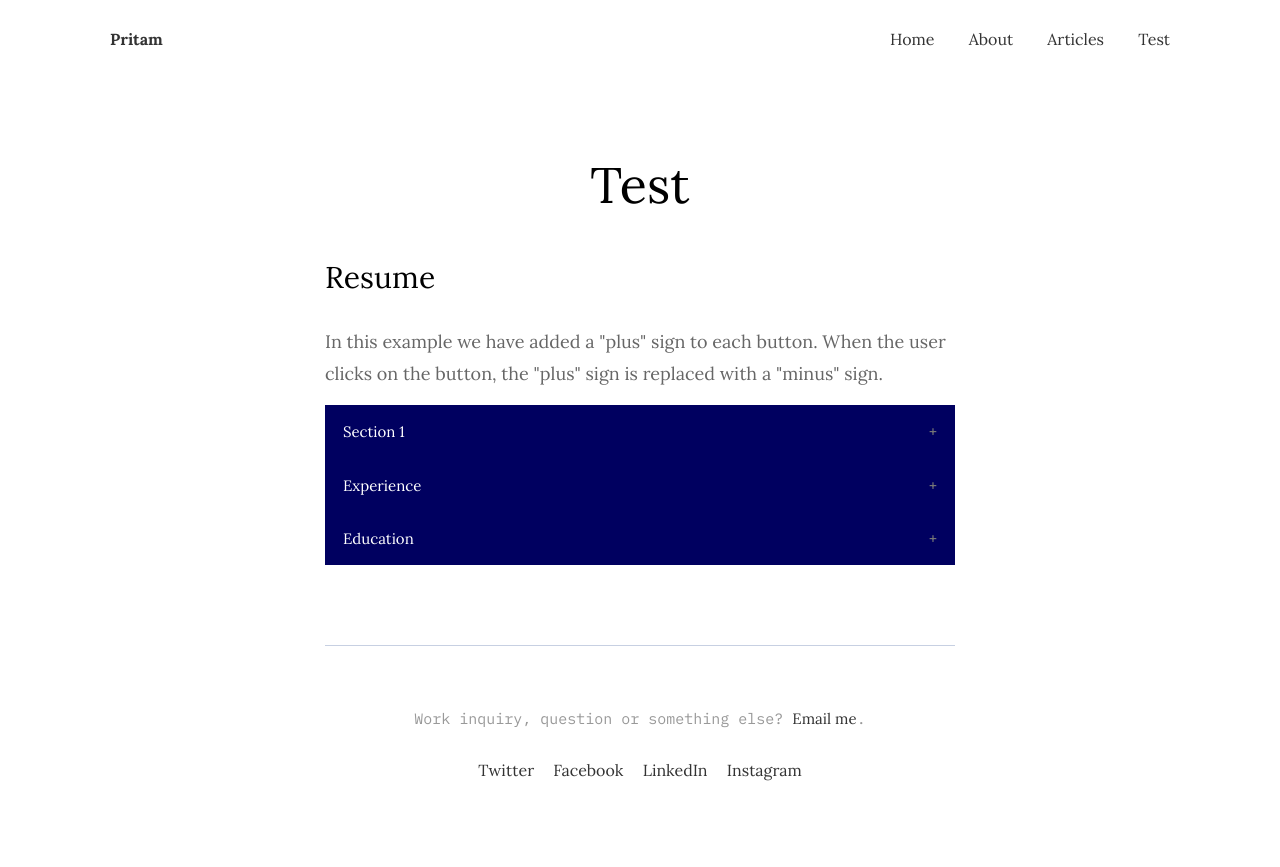
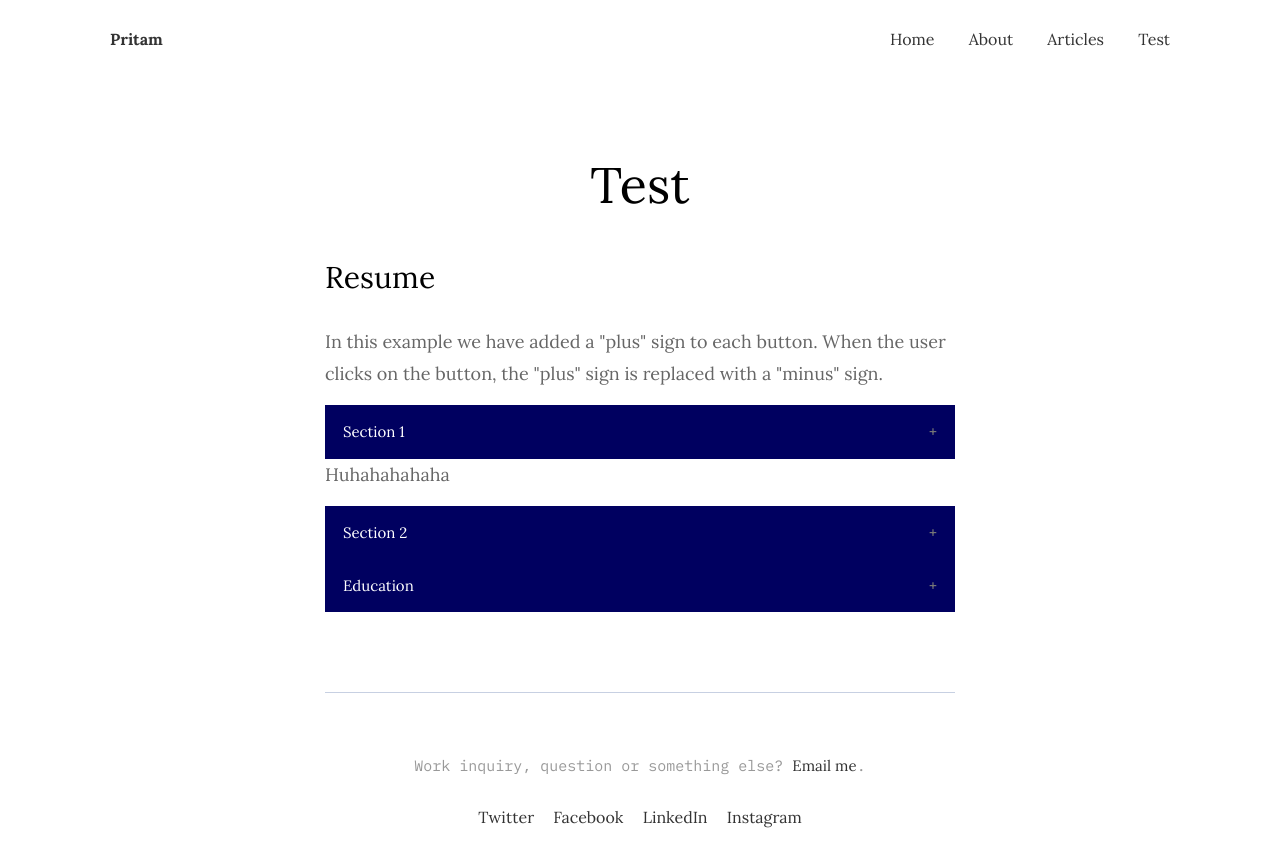
Before and after one commit to argumentativeyouth/pritams-portfolio, a Jekyll site: the page built from _pages/test.md, in a window 1280 px wide. Shown: the top 867 px of the page. Built offline with Jekyll 4.4.1, drawn with Linux system fonts in a browser that asks for light colours; some of the changed lines change nothing that is shown.

Commit message:
Update test.md

```diff
--- a/_pages/test.md
+++ b/_pages/test.md
@@ -55,16 +55,10 @@ image:
   <p>Lorem ipsum dolor sit amet, consectetur adipisicing elit, sed do eiusmod tempor incididunt ut labore et dolore magna aliqua. Ut enim ad minim veniam, quis nostrud exercitation ullamco laboris nisi ut aliquip ex ea commodo consequat.</p>
 </div>
 
-<button class="accordion">Experience</button>
+<p>Huhahahahaha</p>
+
+<button class="accordion">Section 2</button>
 <div class="panel">
-  <h3>Content Writer & Editor</h3>
-  <p><strong>St. Joseph's College (Autonomous), Bangalore - 2015-2017</strong></p>
-  <p>Lorem ipsum dolor sit amet, consectetur adipisicing elit, sed do eiusmod tempor incididunt ut labore et dolore magna aliqua. Ut enim ad minim veniam, quis nostrud exercitation ullamco laboris nisi ut aliquip ex ea commodo consequat.</p>
-  <h3>Intern</h3>
-  <p><strong>IBTimes UK - 2008-2013</strong></p>
-  <p>Lorem ipsum dolor sit amet, consectetur adipisicing elit, sed do eiusmod tempor incididunt ut labore et dolore magna aliqua. Ut enim ad minim veniam, quis nostrud exercitation ullamco laboris nisi ut aliquip ex ea commodo consequat.</p>
-  <h3>Graduate Trainee Engineer</h3>
-  <p><strong>Aircel - 2008-2013</strong></p>
   <p>Lorem ipsum dolor sit amet, consectetur adipisicing elit, sed do eiusmod tempor incididunt ut labore et dolore magna aliqua. Ut enim ad minim veniam, quis nostrud exercitation ullamco laboris nisi ut aliquip ex ea commodo consequat.</p>
 </div>
 
```
